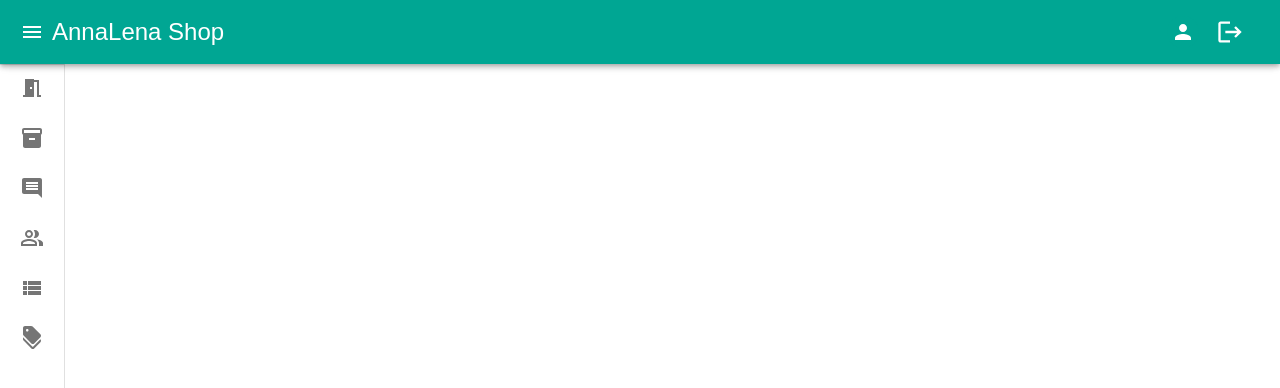
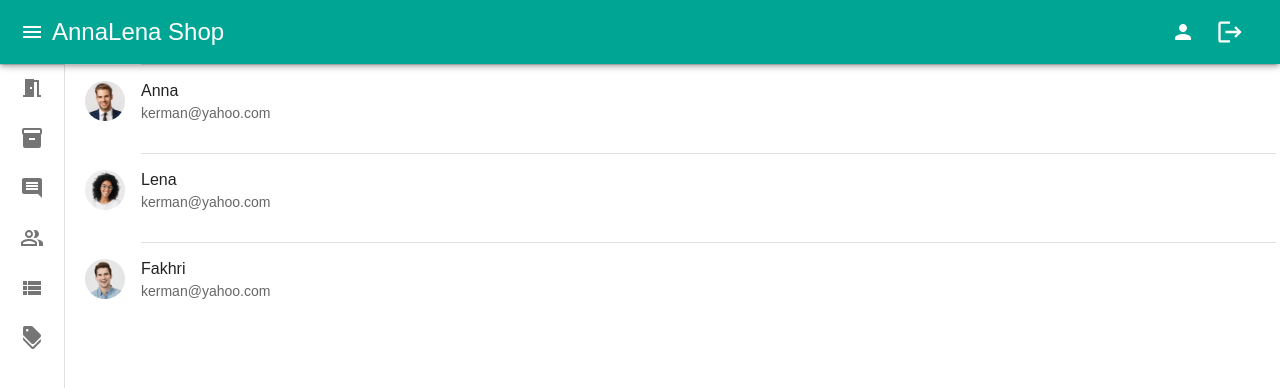
Before and after one commit to alirezamirahmadi/Store-CMS, a React (Vite) app: page / in a window 1280 px wide. Shown: the top 388 px of the page. Built offline with nearby package versions, Linux system fonts and the light colour scheme.

Commit message:
feat: add userwidget component

```diff
--- /dev/null
+++ b/src/components/users/userWidget/UserWidget.tsx
@@ -0,0 +1,21 @@
+import { List, ListItem, Divider, ListItemText, ListItemAvatar, Avatar } from '@mui/material'
+
+import { UserType } from '../../../type/UserType'
+
+export default function UserWidget({ user }: { user: UserType }) {
+  return (
+    <>
+      <div>
+        <List>
+          <Divider variant="inset" />
+          <ListItem>
+            <ListItemAvatar>
+              <Avatar alt={user.firstName} src={user.image} />
+            </ListItemAvatar>
+            <ListItemText primary={user.firstName} secondary={user.email} />
+          </ListItem>
+        </List>
+      </div>
+    </>
+  )
+}
--- a/src/pages/home/Home.tsx
+++ b/src/pages/home/Home.tsx
@@ -1,12 +1,17 @@
 
 import HomeCard from "../../components/home/homeCard/HomeCard";
 import Chart from "../../components/global/chart/Chart";
-import { HomeCardData, HomeChartData } from "../../assets/data/Data";
+import UserWidget from "../../components/users/userWidget/UserWidget";
+import { HomeCardData, HomeChartData, UserData } from "../../assets/data/Data";
 
 export default function Home ():React.JSX.Element {
   return(
     <>
-
+    {
+      UserData.slice(0,3).map(user =>(
+        <UserWidget key={user.id} user={user}/>
+      ))
+    }
     </>
   )
 }
```
